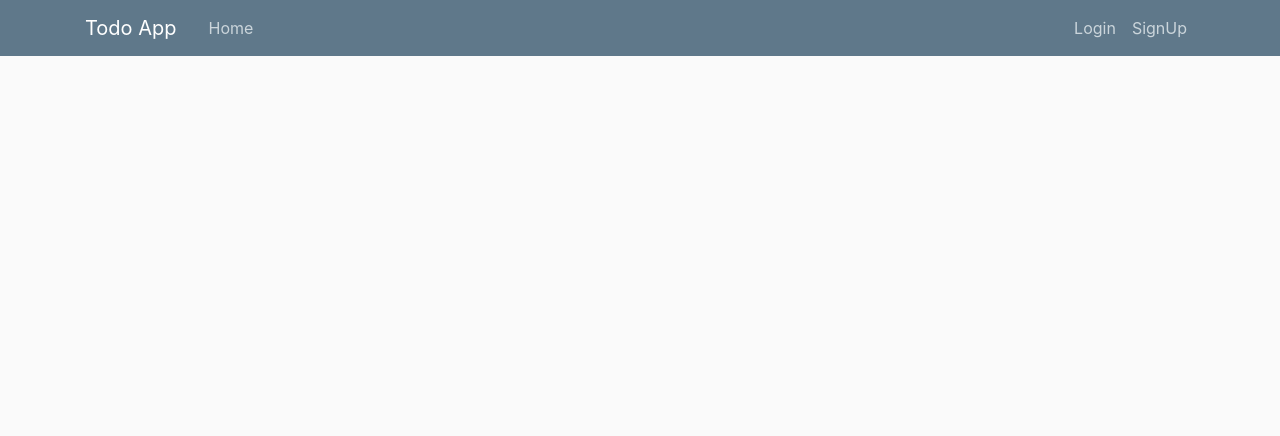
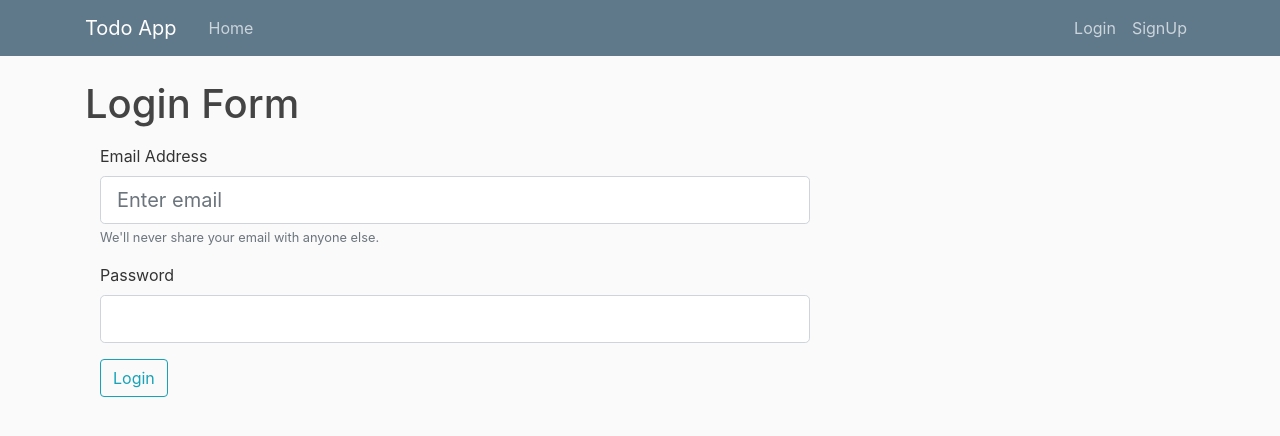
Before and after one commit to Crea7dosSantos/sweep, a Flask app: page /login in a window 1280 px wide. Shown: the top 436 px of the page. Run offline with Flask 2, Linux system fonts and the light colour scheme; parts of the project's set-up code (start-up, migrations or seed data) failed here and were passed over; some libraries are stand-ins or nearby versions.

Commit message:
create login form

```diff
--- a/templates/login.html
+++ b/templates/login.html
@@ -1,3 +1,45 @@
 {% extends "base.html" %}
 {% block content %}
+<form method="post" action="">
+    {{ form.hidden_tag() }}
+    <div class="form-group">
+        <h1>Login Form</h1>
+    </div>
+    <div class="form-group">
+        <div class="col-sm-8 md-3">
+            {{ form.user_email.label }}
+            {% if form.user_email.errors %}
+            {{ form.user_email (class="form-control form-control-lg is-invalid") }}
+            <div class="invalid-feedback">
+                {% for error in form.user_email.errors %}
+                <span>{{ error }}</span>
+                {% endfor %}
+            </div>
+            {% else %}
+            {{ form.user_email (class="form-control form-control-lg", placeholder="Enter email")  }}
+            <small id="emailHelp" class="form-text text-muted">We'll never share your email with anyone else.</small>
+            {% endif %}
+        </div>
+    </div>
+    <div class="form-group">
+        <div class="col-sm-8 md-3">
+            {{ form.user_password.label }}
+            {% if form.user_password.errors %}
+            {{ form.user_password (class="form-control form-control-lg is-invalid") }}
+            <div class="invalid-feedback">
+                {% for error in form.user_password.errors %}
+                <span>{{ error }}</span>
+                {% endfor %}
+            </div>
+            {% else %}
+            {{ form.user_password (class="form-control form-control-lg") }}
+            {% endif %}
+        </div>
+    </div>
+    <div class="form-group">
+        <div class="col-sm-8 md-3">
+            {{ form.auth_submit(class="btn btn-outline-info") }}
+        </div>
+    </div>
+</form>
 {% endblock content %}
```
